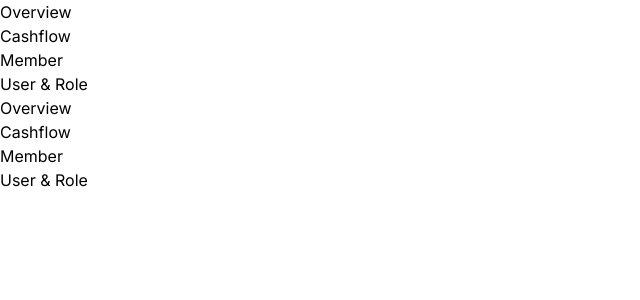
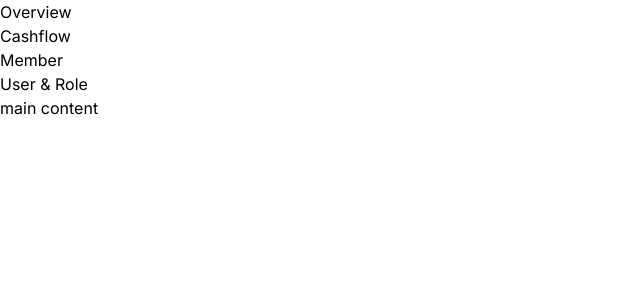
Before and after one commit to mehedihasan712277/hospital-account-management, a Next.js app: page / in a window 1280 px wide. Shown: the top 300 px of the page, without its empty margins (0-640 px from the left). Built offline with nearby package versions, Linux system fonts and the light colour scheme.

Commit message:
project initiated

```diff
--- a/src/app/page.tsx
+++ b/src/app/page.tsx
@@ -3,7 +3,7 @@ import SideBar from "@/components/shared/SideBar"
 const page = () => {
   return (
     <div>
-      <SideBar></SideBar>
+      main content
     </div>
   )
 }
```
